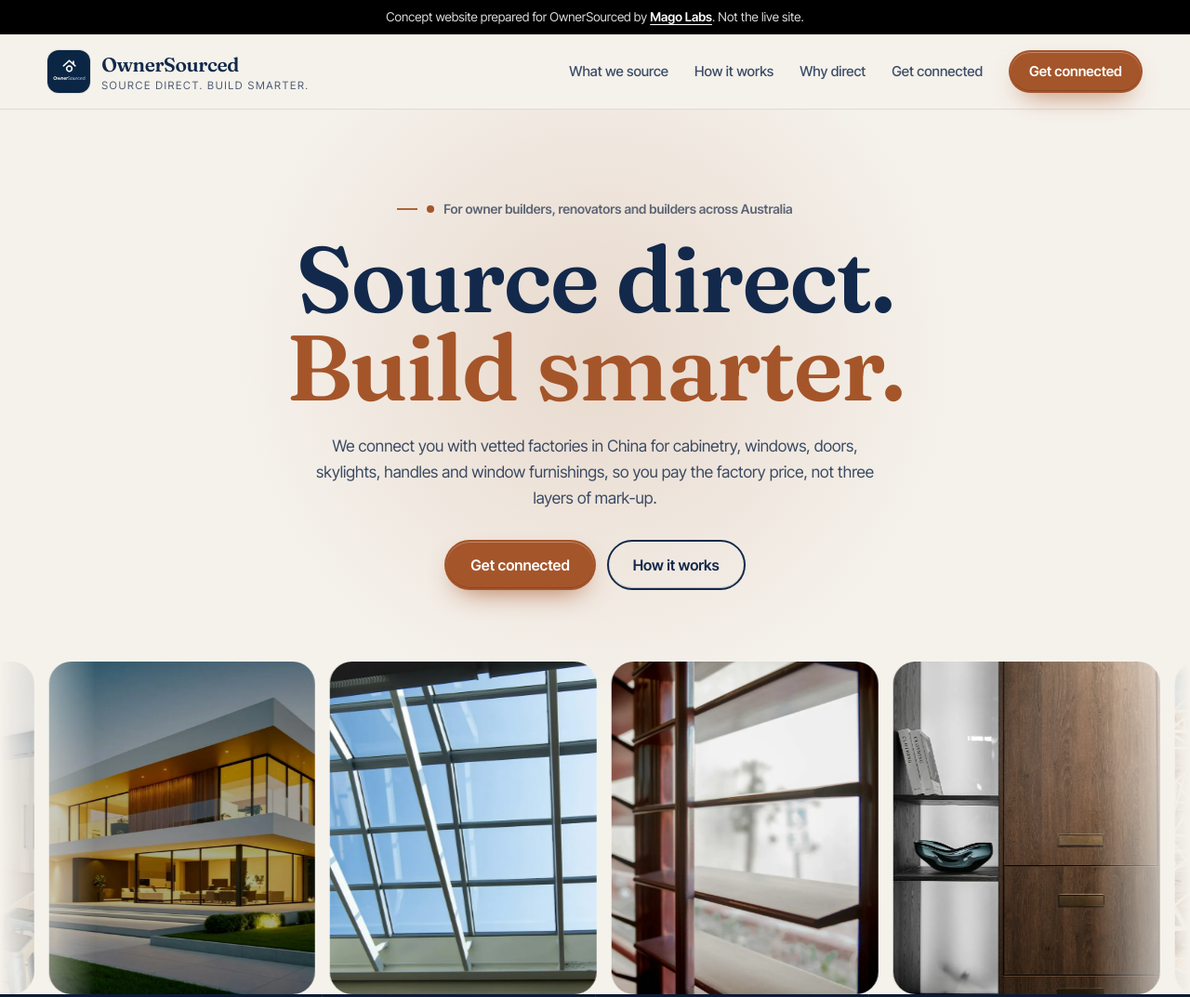
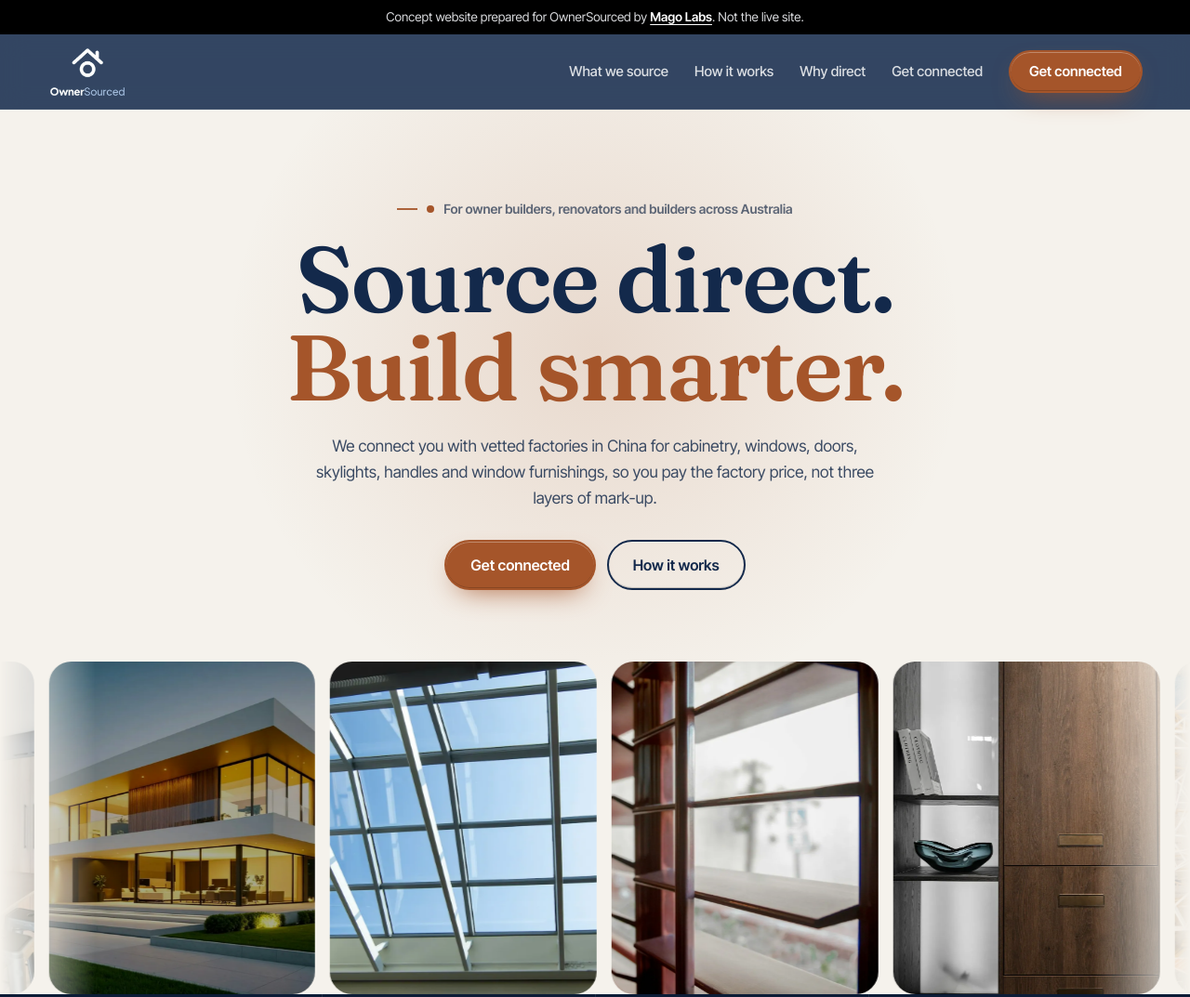
Before and after one commit to burhan-netizen/ownersourced, a plain HTML site: page index.html in a window 1280 px wide. Shown: the top 1073 px of the page at 93% size. Drawn offline with Linux system fonts and the light colour scheme.

Commit message:
Add real logo, transparent and upscaled
Co-Authored-By: Claude Opus 5.5 <noreply@anthropic.com>
Claude-Session: https://claude.ai/code/session_017oGPB4pxAnLVUydoLHrput

```diff
--- a/index.html
+++ b/index.html
@@ -63,6 +63,7 @@ header.scrolled{box-shadow:0 10px 30px -18px rgba(0,0,0,.45)}
 .hbar{display:flex;align-items:center;gap:22px;height:80px;transition:height .3s var(--ease)}
 header.scrolled .hbar{height:66px}
 .brand{display:flex;align-items:center;text-decoration:none;flex:none}
+.tlogo{width:auto;display:block;transition:height .3s}.tflogo{height:110px;width:auto;display:block}.tfpill{display:inline-block;background:#fff;border-radius:18px;padding:14px 18px}.fgrid .tflogo,.fgrid .tfpill{margin-bottom:18px}
 .brandrow{display:flex;align-items:center;gap:12px}.lbadge{width:46px;height:46px;border-radius:12px;object-fit:cover;flex:none;box-shadow:0 0 0 1px rgba(0,0,0,.08)}.lbadge.round{border-radius:50%}.lbadge.big{width:84px;height:84px;border-radius:20px}.lbadge.round.big{border-radius:50%}header.scrolled .lbadge{width:40px;height:40px}.lpill{display:inline-flex;align-items:center;background:#fff;border-radius:12px;padding:7px 12px;box-shadow:0 0 0 1px rgba(0,0,0,.08)}.lpill img{height:34px;width:auto}.lpill.big{padding:12px 18px}.lpill.big img{height:56px}
 .brandimg{height:56px;width:auto;transition:height .3s var(--ease)}
 header.scrolled .brandimg{height:45px}
@@ -322,7 +323,7 @@ footer ul{list-style:none;margin:0;padding:0;display:grid;gap:8px}
 <body>
 <div class="demo" role="note">Concept website prepared for OwnerSourced by <a href="https://magolabs.in">Mago Labs</a>. Not the live site.</div>
 <div class="prog" aria-hidden="true"></div>
-<header id="hdr" class="hdr-light"><div class="wrap hbar"><a class="brand" href="#top" aria-label="OwnerSourced, back to top"><span class="brandrow"><img class="lbadge" src="img/badge.webp" alt="OwnerSourced logo" width="160" height="160"><span class="wordmark"><b>OwnerSourced</b><small>Source direct. Build smarter.</small></span></span></a>
+<header id="hdr" class="hdr-dark"><div class="wrap hbar"><a class="brand" href="#top" aria-label="OwnerSourced, back to top"><img class="tlogo" src="img/logo-ownersourced.webp" alt="OwnerSourced logo" width="600" height="405" style="height:58px"></a>
 <nav aria-label="Main"><a href="#services">What we source</a><a href="#how">How it works</a><a href="#why">Why direct</a><a href="#quote">Get connected</a></nav>
 <a class="btn btn-a hcall magnetic" href="#quote"><span>Get connected</span></a>
 </div></header><main id="top">
@@ -375,7 +376,7 @@ footer ul{list-style:none;margin:0;padding:0;display:grid;gap:8px}
 <form id="qf" class="rv" novalidate><h3>Start your sourcing brief</h3><div><label for="f-name">Your name</label><input id="f-name" name="name" autocomplete="name" required><p class="err">Please add your name.</p></div><div><label for="f-phone">Phone</label><input id="f-phone" name="phone" type="tel" autocomplete="tel" inputmode="tel" required><p class="err">Please add a phone number so we can call you back.</p></div><div><label for="f-loc">Where is the build?</label><input id="f-loc" name="loc" autocomplete="address-level2"></div><div><label for="f-job">What do you need?</label><select id="f-job" name="job"><option>Cabinets and joinery</option><option>Windows and doors</option><option>Skylights</option><option>Custom handles</option><option>Blinds, curtains and shutters</option><option>More than one of these</option></select></div><div class="full"><label for="f-msg">Tell us about the job</label><textarea id="f-msg" name="msg"></textarea></div><div class="full" style="display:flex;flex-wrap:wrap;gap:14px;align-items:center"><button class="btn btn-a" type="submit">Get connected</button><span class="formnote">No obligation.</span></div><p class="ok" id="ok" role="status">Thanks! This is a concept site, so nothing was sent. On the live site your request goes straight to the OwnerSourced team.</p></form></div></section>
 <div class="wrap"><div class="final rv"><div><h2>Pay the factory price, not the showroom price.</h2><p>Tell us about your build and get connected with vetted factories.</p></div><div class="ctas"><a class="btn btn-dk" href="#quote">Get connected</a></div></div></div>
 <footer id="foot"><div class="foot-aurora" aria-hidden="true"></div><div class="foot-giant" aria-hidden="true" style="--gsz:13vw">SOURCE DIRECT</div><div class="wrap"><div class="fgrid"><div>
-<span class="brandrow"><img class="lbadge big" src="img/badge.webp" alt="OwnerSourced logo" width="160" height="160"><span class="wordmark"><b>OwnerSourced</b><small>Source direct. Build smarter.</small></span></span>
+<img class="tflogo" src="img/logo-ownersourced.webp" alt="OwnerSourced logo" width="600" height="405">
 <p>Connecting Australian owner builders, renovators and builders with vetted factories. Source direct. Build smarter.</p></div>
 <div><h4>Source</h4><ul><li>Cabinets and joinery</li><li>Windows and doors</li><li>Skylights</li><li>Custom handles</li><li>Blinds, curtains and shutters</li></ul></div>
 <div><h4>Company</h4><ul><li><a href="#how">How it works</a></li><li><a href="#why">Why direct</a></li><li><a href="#quote">Get connected</a></li><li><a href="https://www.instagram.com/ownersourced/">Instagram</a></li></ul></div>
```
Also changed, not shown: img/badge.webp (deleted), img/logo-ownersourced.webp (added).
